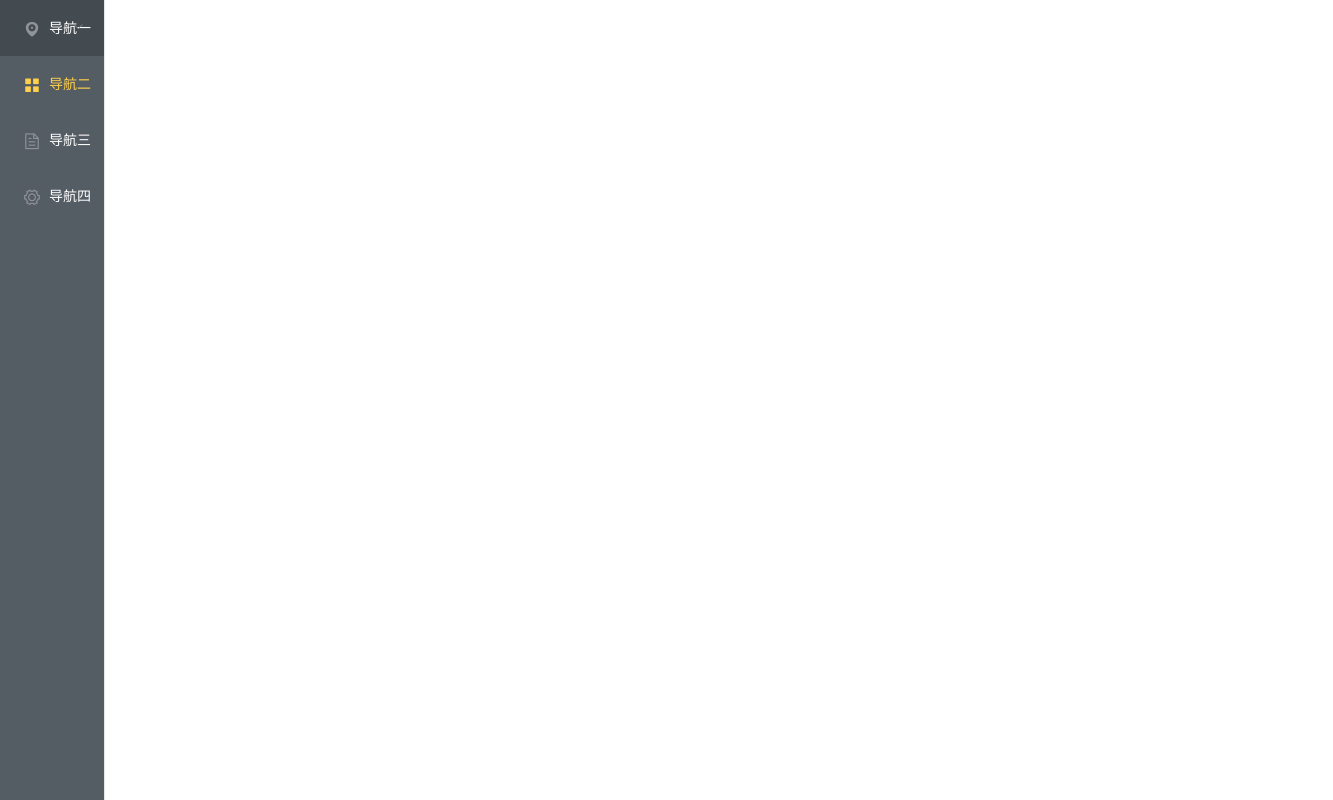
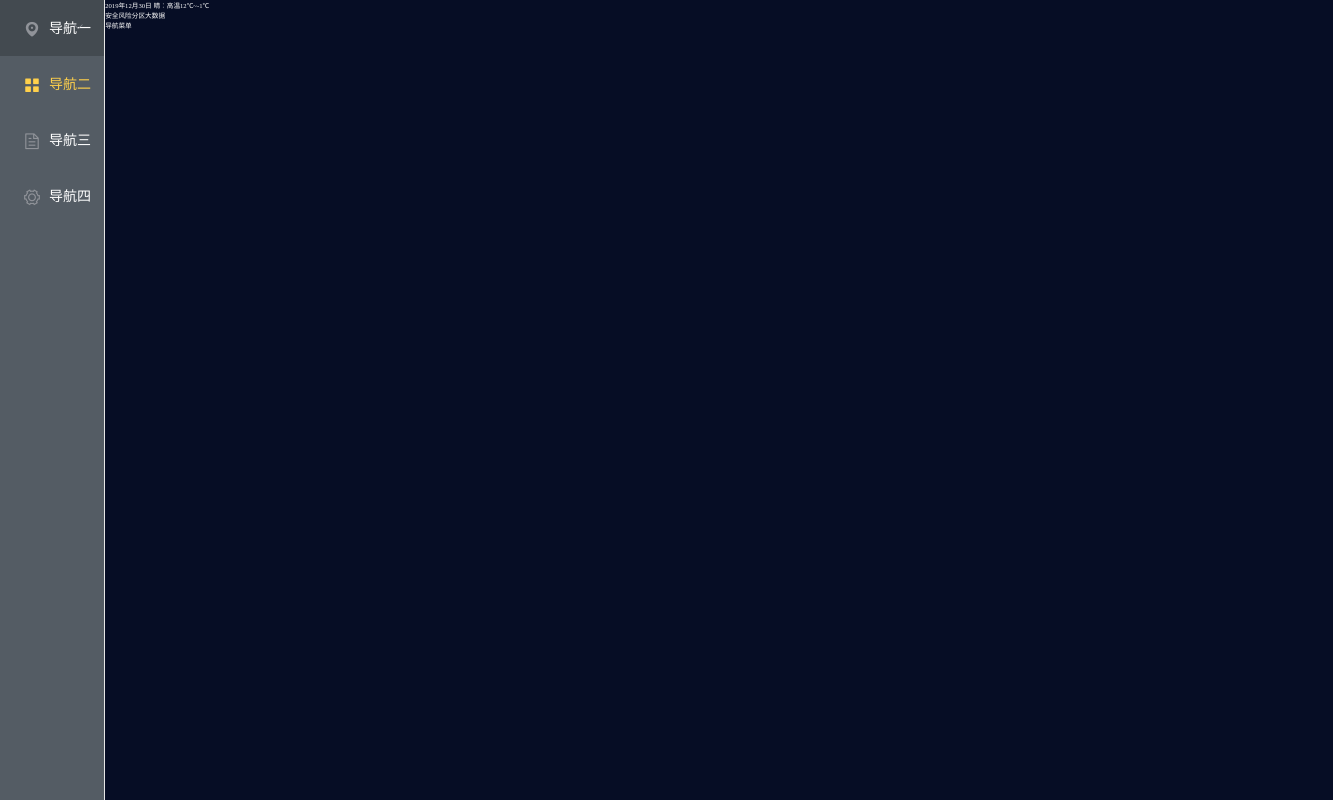
Before and after one commit to bo-ddd/industry, a Vue app: page /prdInfo in a window 1280 px wide. Shown: the whole page, 1333 px wide, since content can reach past the window. Built offline with nearby package versions, Linux system fonts and the light colour scheme.

Commit message:
删除了一下多余的log

```diff
--- a/src/assets/lib/flexible.js
+++ b/src/assets/lib/flexible.js
@@ -57,7 +57,6 @@
             || doc.documentElement.clientWidth
             || doc.body.clientWidth;
 
-        console.log(clientWidth)
         if (!clientWidth) return;
         var fz;
         fz = window.screen .width / 192;
--- a/src/views/safetyProductionManagement/PrdInfo/PrdInfo.vue
+++ b/src/views/safetyProductionManagement/PrdInfo/PrdInfo.vue
@@ -1 +1,36 @@
-安全生产信息
+<template>
+    <div class="prd_info">
+        <div class="header">
+            <div>2019年12月30日 晴：高温12℃~-1℃</div>
+            <div>安全风险分区大数据</div>
+            <div>导航菜单</div>
+        </div>
+        <div class="left"></div>
+        <div class="right"></div>
+    </div>
+</template>
+
+<script>
+import '@/assets/lib/flexible'
+export default {
+    data() {
+        return {
+
+        }
+    },
+    created() {
+
+    }
+}
+</script>
+
+<style scoped>
+.prd_info {
+    width: calc(100vw - 12.6rem);
+    height: 100vh;
+    background-color: #060d25;
+    color: #fff;
+    font-size: 1.6rem;
+}
+
+</style>
```
